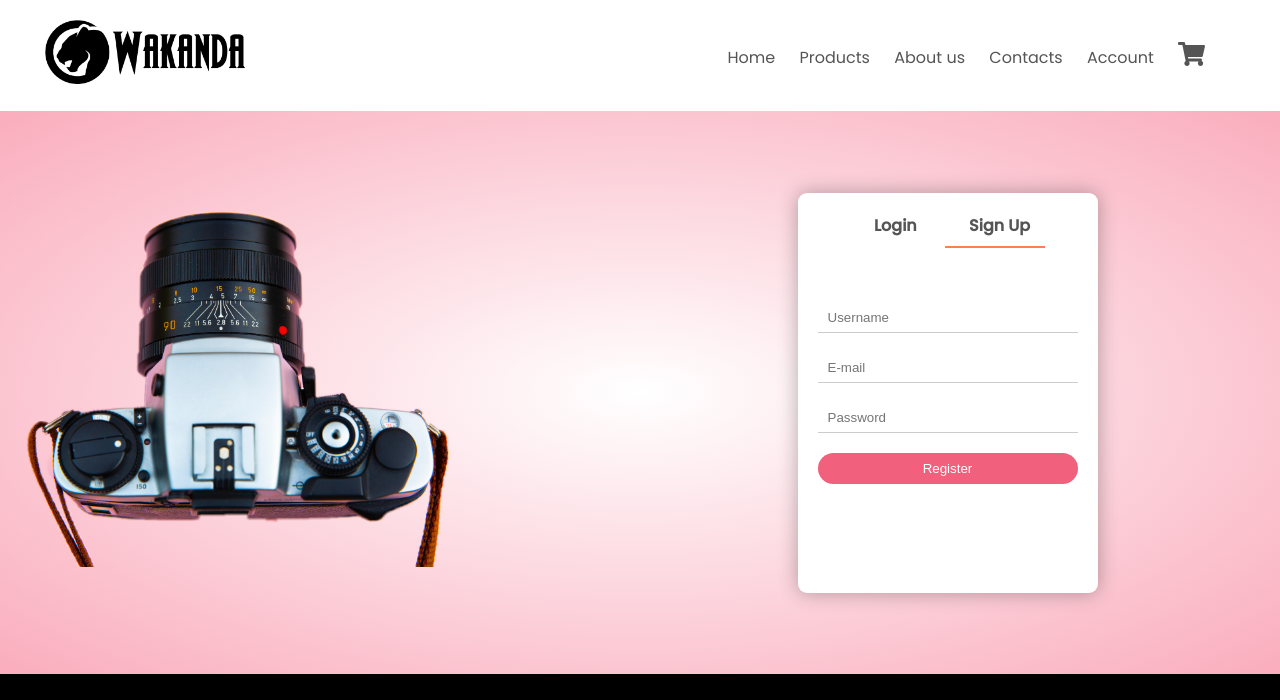
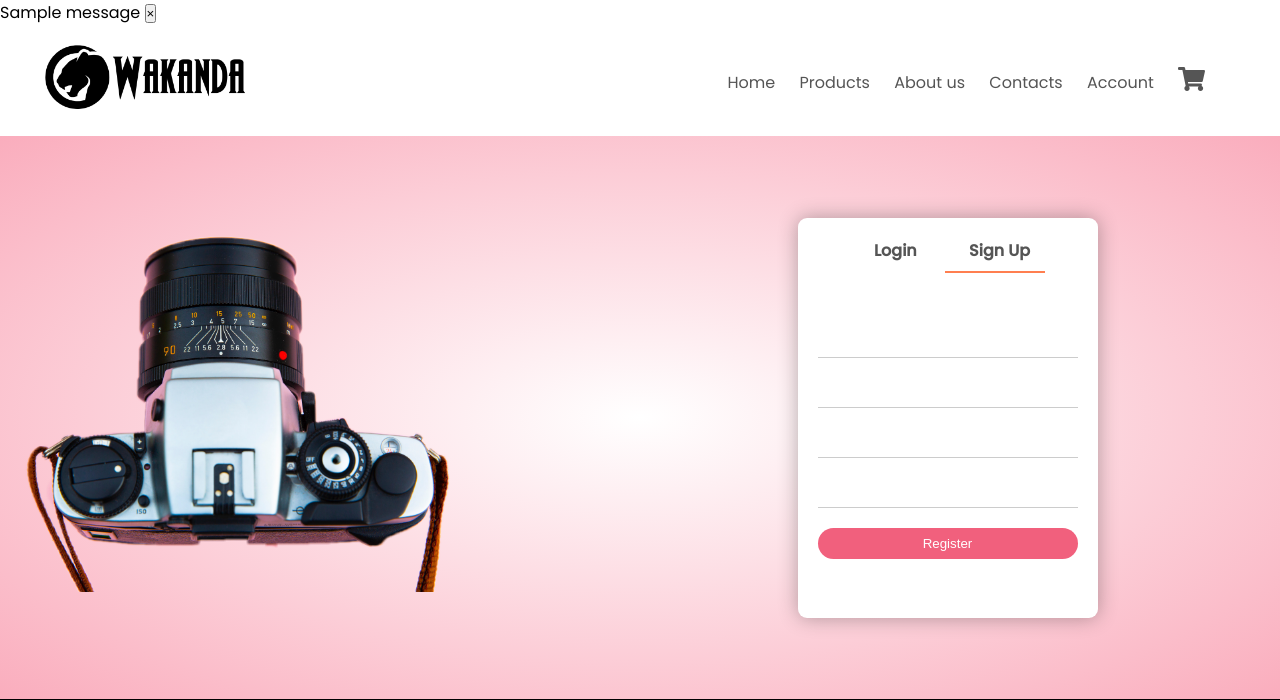
Before and after one commit to ShwaibLeBon/E-commerce, a Django app: template user/templates/user/account.html in a window 1280 px wide. Shown: the top 700 px of the page. Run offline with Django 3.2, Linux system fonts and the light colour scheme; the template is opened without the code that fills it: values that come from a table or form of the project are taken from there, others are empty; tables that the repository leaves empty hold one stand-in row (values such as "Sample post"); one stand-in notice (Sample message) is shown; form fields are guessed from the names that the template uses.

Commit message:
formulaire html

```diff
--- a/user/templates/user/account.html
+++ b/user/templates/user/account.html
@@ -1,4 +1,5 @@
-<!DOCTYPE html>{% load static %}
+{% load static %}
+<!DOCTYPE html>
 <html lang="en">
 
 <head>
@@ -13,22 +14,42 @@
 </head>
 
 <body>
+    {% if messages %}
+                {% for message in messages %}
+                {% if message.level == DEFAULT_MESSAGE_LEVELS.SUCCESS %}
+                  <div class="alert alert-success alert-dismissible fade show text-center" id="success-alert" role="alert">
+                     {{ message }}
+                     <button type="button" class="close" data-dismiss="alert" aria-label="Close">
+                        <span aria-hidden="true">&times;</span>
+                      </button>
+                  </div>
+                  {% endif %}
+                  {% if message.level == DEFAULT_MESSAGE_LEVELS.ERROR %}
+                    <div class="alert alert-danger alert-dismissible fade show text-center" id="danger-alert" role="alert">
+                       {{ message }}
+                       <button type="button" class="close" data-dismiss="alert" aria-label="Close">
+                          <span aria-hidden="true">&times;</span>
+                        </button>
+                    </div>
+                    {% endif %}
+                {% endfor %}
+              {% endif %}
     <div class="container">
         <div class="navbar">
             <div class="logo">
-                <a href="{% url 'home' %}">
+                <a href="#">
                     <img src="{% static 'images/logos/5338968-download-logo-symbol-wakanda-forever-logo-full-size-png-image-wakanda-png-690_222_preview.png' %}"
                         alt="" style="width: 200px; height: auto;">
                 </a>
             </div>
             <nav>
                 <ul id="menuItems">
-                    <li><a href="{% url 'home' %}">Home</a></li>
-                    <li><a href="{% url 'products' %}">Products</a></li>
-                    <li><a href="{% url 'about' %}">About us</a></li>
-                    <li><a href="{% url 'contact' %}">Contacts</a></li>
-                    <li><a href="{% url 'account' %}">Account</a></li>
-                    <li><a href="{% url 'cart' %}">
+                    <li><a href="#">Home</a></li>
+                    <li><a href="#">Products</a></li>
+                    <li><a href="#">About us</a></li>
+                    <li><a href="#">Contacts</a></li>
+                    <li><a href="#">Account</a></li>
+                    <li><a href="#">
                             <i class="fa fa-shopping-cart"></i>
                         </a>
                     </li>
@@ -51,17 +72,21 @@
                             <span onclick="register()">Sign Up</span>
                             <hr id="Indicator">
                         </div>
-                        <form id="LoginForm" autocomplete="on">
-                            <input type="text" placeholder="Username" autocomplete="off">
-                            <input type="password" placeholder="Password" autocomplete="off">
-                            <button type="submit" class="btn">Login</button>
+                        <form id="LoginForm" autocomplete="on"  action="." method="POST">
+                            {% csrf_token %}
+                            {{connexion_form.username}}
+                            {{connexion_form.password}}
+                            <button type="submit" name="connexion" class="btn">Login</button>
                             <a href="">Forgot Password?</a>
                         </form>
-                        <form id="RegForm" autocomplete="on">
-                            <input type="text" placeholder="Username" autocomplete="off">
-                            <input type="email" placeholder="E-mail" autocomplete="off">
-                            <input type="password" placeholder="Password" autocomplete="off">
-                            <button type="submit" class="btn">Register</button>
+                        <form  action="." method="POST" id="RegForm" autocomplete="off">
+                            {% csrf_token %}
+                                {{registrer_form.username}}
+                                {{registrer_form.email}}
+                                {{registrer_form.phone_number}}
+                                {{registrer_form.password}}
+
+                            <button name="enregistrer" type="submit" class="btn">Register</button>
                         </form>
                     </div>
                 </div>
@@ -85,7 +110,7 @@
                     </div>
                 </div>
                 <div class="footer-col-2">
-                    <a href="{% url 'home' %}">
+                    <a href="#">
                         <img src="{% static 'images/logos/5338968-download-logo-symbol-wakanda-forever-logo-full-size-png-image-wakanda-png-690_222_preview.png' %}"
                             alt="">
                     </a>
```
